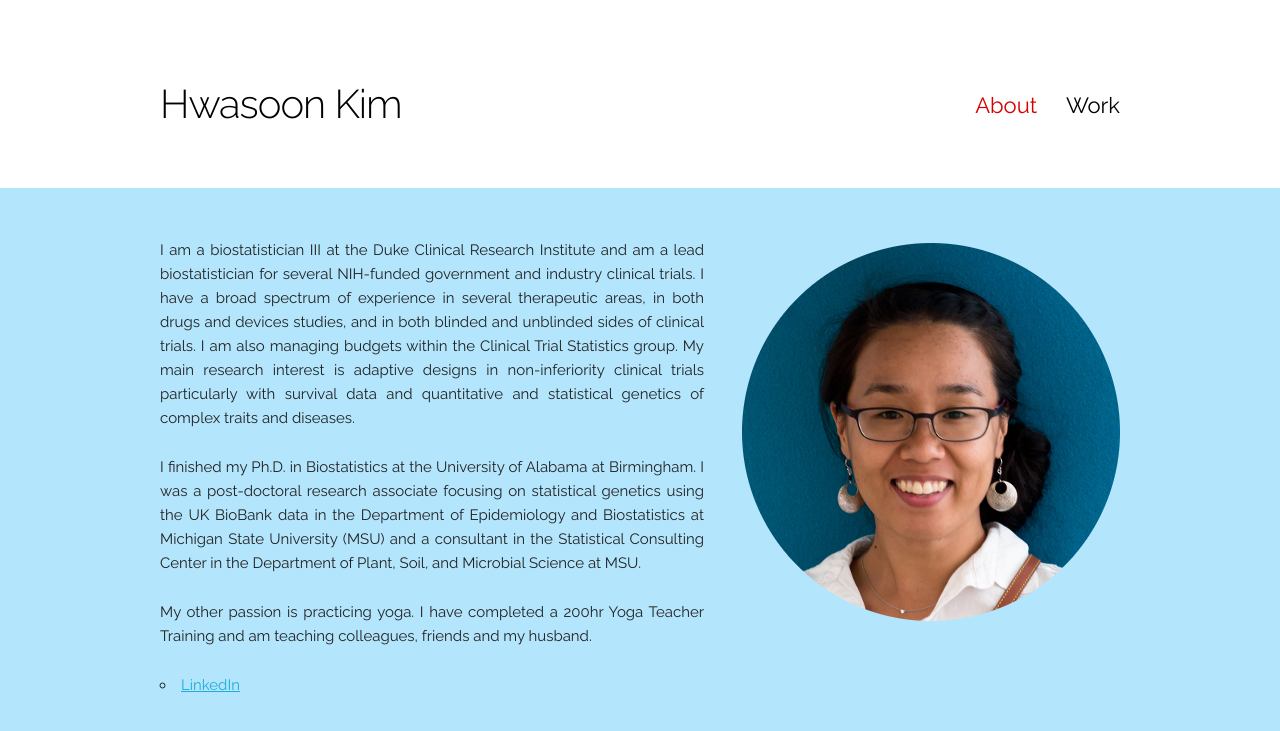
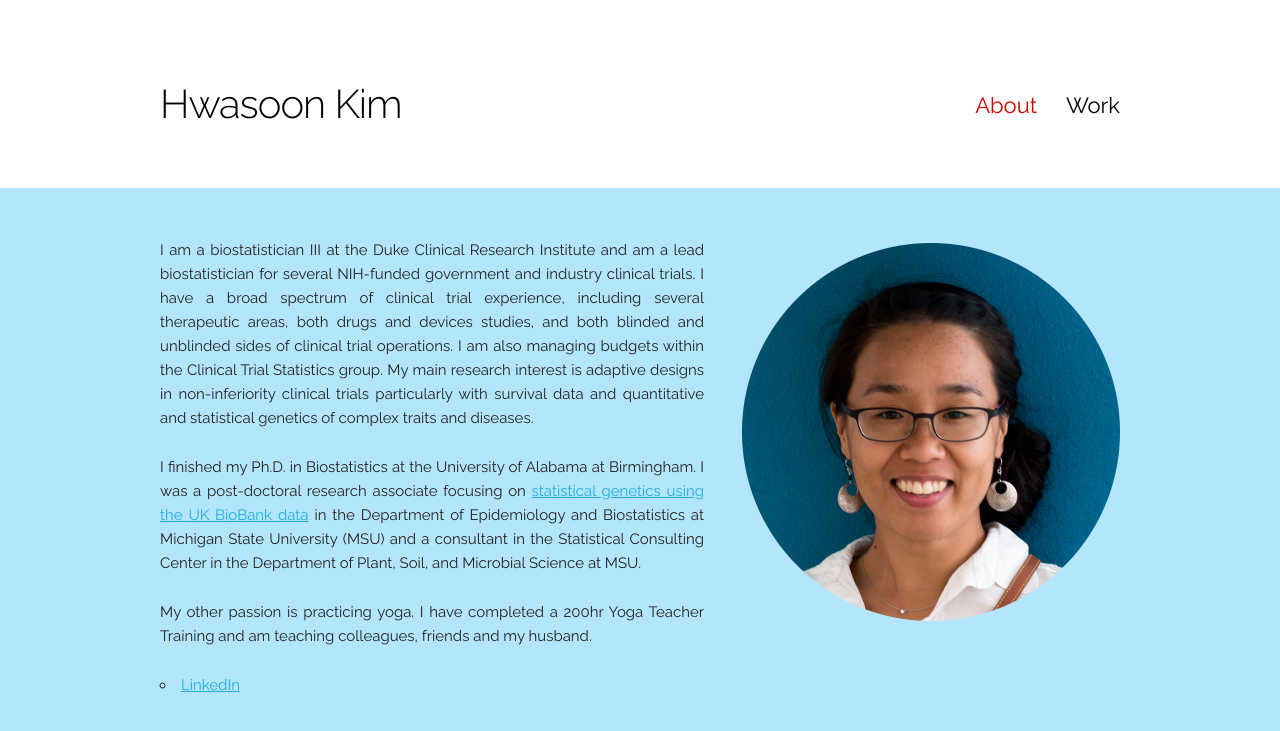
Before and after one commit to dulcisflos/dulcisflos.github.io, a Jekyll site: the page built from index.md, in a window 1280 px wide. Shown: the top 731 px of the page. Built offline with Jekyll 4.4.1, drawn with Linux system fonts in a browser that asks for light colours.

Commit message:
Update index.md

```diff
--- a/index.md
+++ b/index.md
@@ -5,9 +5,9 @@
 background_color: B3E5FC
 ---
 
-I am a biostatistician III at the Duke Clinical Research Institute and am a lead biostatistician for several NIH-funded government and industry clinical trials. I have a broad spectrum of experience in several therapeutic areas, in both drugs and devices studies, and in both blinded and unblinded sides of clinical trials. I am also managing budgets within the Clinical Trial Statistics group. My main research interest is adaptive designs in non-inferiority clinical trials particularly with survival data and quantitative and statistical genetics of complex traits and diseases.
+I am a biostatistician III at the Duke Clinical Research Institute and am a lead biostatistician for several NIH-funded government and industry clinical trials. I have a broad spectrum of clinical trial experience, including several therapeutic areas, both drugs and devices studies, and both blinded and unblinded sides of clinical trial operations. I am also managing budgets within the Clinical Trial Statistics group. My main research interest is adaptive designs in non-inferiority clinical trials particularly with survival data and quantitative and statistical genetics of complex traits and diseases.
 
-I finished my Ph.D. in Biostatistics at the University of Alabama at Birmingham. I was a post-doctoral research associate focusing on statistical genetics using the UK BioBank data in the Department of Epidemiology and Biostatistics at Michigan State University (MSU) and a consultant in the Statistical Consulting Center in the Department of Plant, Soil, and Microbial Science at MSU.
+I finished my Ph.D. in Biostatistics at the University of Alabama at Birmingham. I was a post-doctoral research associate focusing on [statistical genetics using the UK BioBank data](https://www.genetics.org/content/early/2017/09/11/genetics.117.300271?versioned=true) in the Department of Epidemiology and Biostatistics at Michigan State University (MSU) and a consultant in the Statistical Consulting Center in the Department of Plant, Soil, and Microbial Science at MSU.
 
 My other passion is practicing yoga. I have completed a 200hr Yoga Teacher Training and am teaching colleagues, friends and my husband.
 
```
